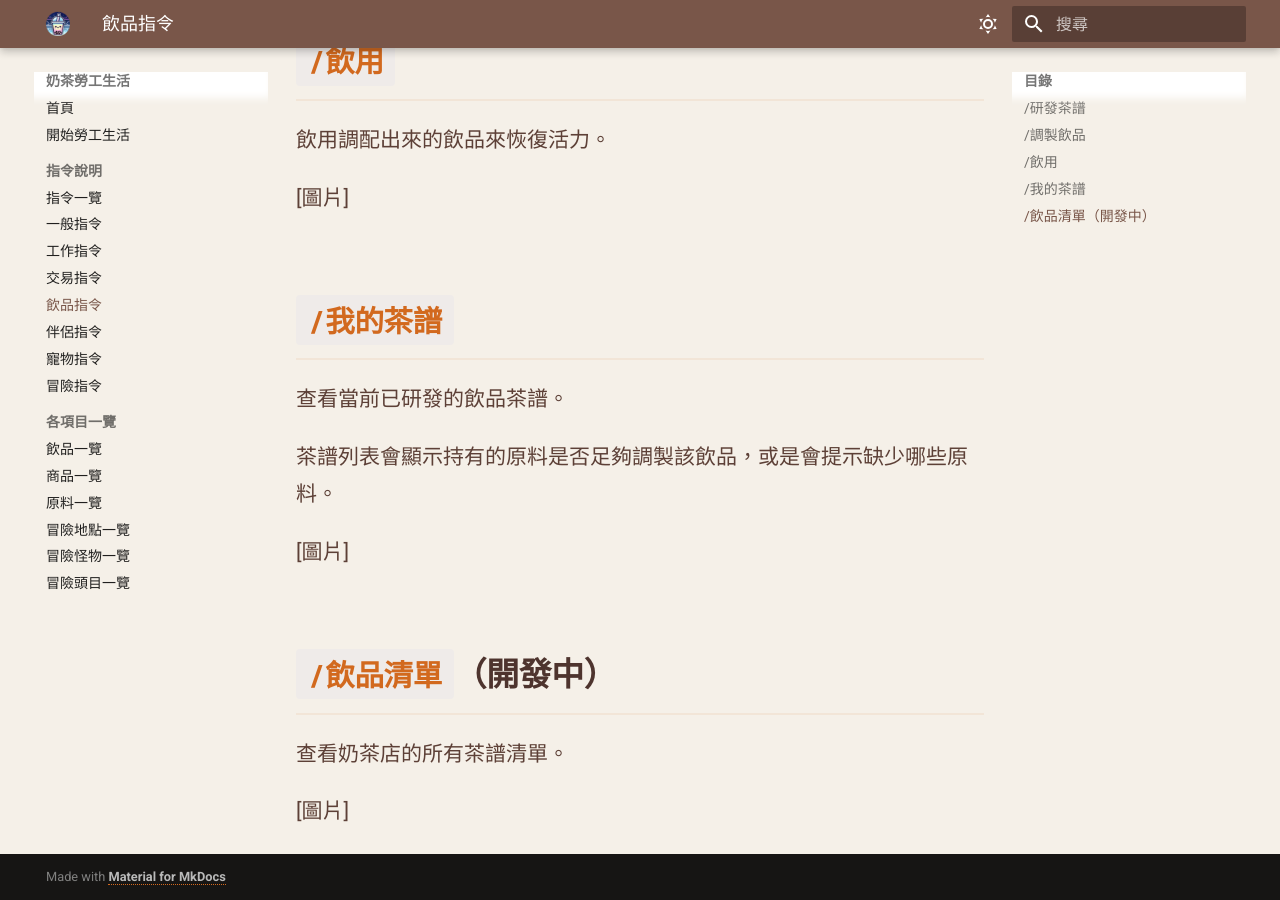
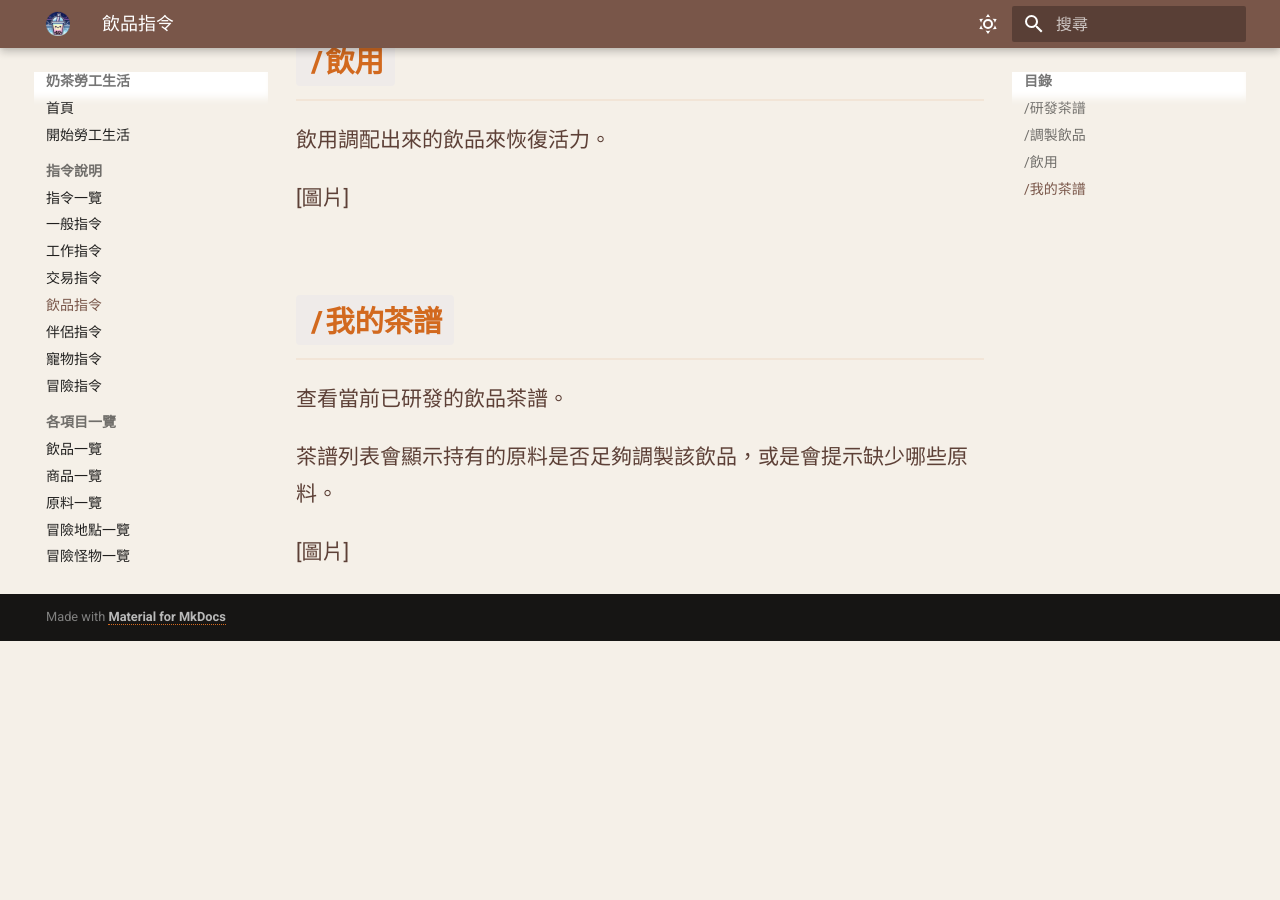
Before and after one commit to Chocochocococo/milktea-workerlife-wiki, an MkDocs documentation site: the page built from docs/command/commandfordrink.md, in a window 1280 px wide and 900 px high, scrolled down 969 px. Built offline with MkDocs 1.6.1 and Material for MkDocs 9.7.7, drawn with Linux system fonts in a browser that asks for light colours; after the commit the page ends 1610 px from its top, so only the background shows below that.

Commit message:
Update commandfordrink.md

```diff
--- a/docs/command/commandfordrink.md
+++ b/docs/command/commandfordrink.md
@@ -27,8 +27,3 @@
 茶譜列表會顯示持有的原料是否足夠調製該飲品，或是會提示缺少哪些原料。
 
 [圖片]
-
-## `/飲品清單`（開發中）
-查看奶茶店的所有茶譜清單。
-
-[圖片]
```
